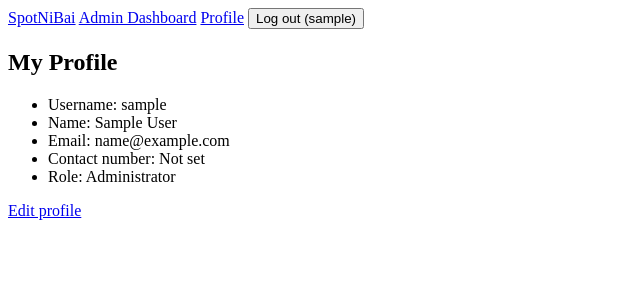
After one commit to ildejanfigueras/SpotNiBai-Figueras-IldeJan-G2, a Django app: page /accounts/profile/ in a window 1280 px wide. The commit adds this page. Shown: the top 300 px of the page, without its empty margins (0-640 px from the left). Run offline with Django 5.2, Linux system fonts and the light colour scheme; the visitor is signed in with stand-in values (Sample User, id 1).

Commit message:
feat(accounts): add profile view and edit

```diff
--- a/accounts/urls.py
+++ b/accounts/urls.py
@@ -10,4 +10,6 @@ urlpatterns = [
         template_name="registration/login.html",
         redirect_authenticated_user=True), name="login"),
     path("logout/", auth_views.LogoutView.as_view(), name="logout"),
+    path("profile/", views.ProfileView.as_view(), name="profile"),
+    path("profile/edit/", views.ProfileUpdateView.as_view(), name="profile_edit"),
 ]
--- a/accounts/views.py
+++ b/accounts/views.py
@@ -1,10 +1,11 @@
 from django.contrib import messages
+from django.contrib.auth.mixins import LoginRequiredMixin
 from django.contrib.messages.views import SuccessMessageMixin
 from django.shortcuts import redirect
 from django.urls import reverse_lazy
-from django.views.generic import CreateView
+from django.views.generic import CreateView, TemplateView, UpdateView
 
-from .forms import RegistrationForm
+from .forms import ProfileUpdateForm, RegistrationForm
 
 
 class SignUpView(SuccessMessageMixin, CreateView):
@@ -21,3 +22,17 @@ class SignUpView(SuccessMessageMixin, CreateView):
     def form_invalid(self, form):
         messages.error(self.request, "Please fix the errors below and try again.")
         return super().form_invalid(form)
+
+
+class ProfileView(LoginRequiredMixin, TemplateView):
+    template_name = "accounts/profile.html"
+
+
+class ProfileUpdateView(LoginRequiredMixin, SuccessMessageMixin, UpdateView):
+    form_class = ProfileUpdateForm
+    template_name = "accounts/profile_edit.html"
+    success_url = reverse_lazy("accounts:profile")
+    success_message = "Profile updated successfully."
+
+    def get_object(self, queryset=None):
+        return self.request.user
--- /dev/null
+++ b/templates/accounts/profile.html
@@ -0,0 +1,15 @@
+{% extends "base.html" %}
+{% block content %}
+<h2>My Profile</h2>
+{% if user.profile_photo %}
+  <img src="{{ user.profile_photo.url }}" alt="Profile photo" width="120">
+{% endif %}
+<ul>
+  <li>Username: {{ user.username }}</li>
+  <li>Name: {{ user.get_full_name|default:"Not set" }}</li>
+  <li>Email: {{ user.email }}</li>
+  <li>Contact number: {{ user.contact_number|default:"Not set" }}</li>
+  <li>Role: {{ user.get_role_display }}</li>
+</ul>
+<a href="{% url 'accounts:profile_edit' %}">Edit profile</a>
+{% endblock %}
--- a/templates/base.html
+++ b/templates/base.html
@@ -14,6 +14,7 @@
       {% else %}
         <a href="{% url 'dashboard:member_dashboard' %}">My Dashboard</a>
       {% endif %}
+        <a href="{% url 'accounts:profile' %}">Profile</a>
       <form method="post" action="{% url 'accounts:logout' %}" style="display:inline">
         {% csrf_token %}
         <button type="submit">Log out ({{ user.username }})</button>
```
Also changed, not shown: accounts/forms.py (+11 -0 lines), templates/accounts/profile_edit.html (added, +10 -0 lines).
